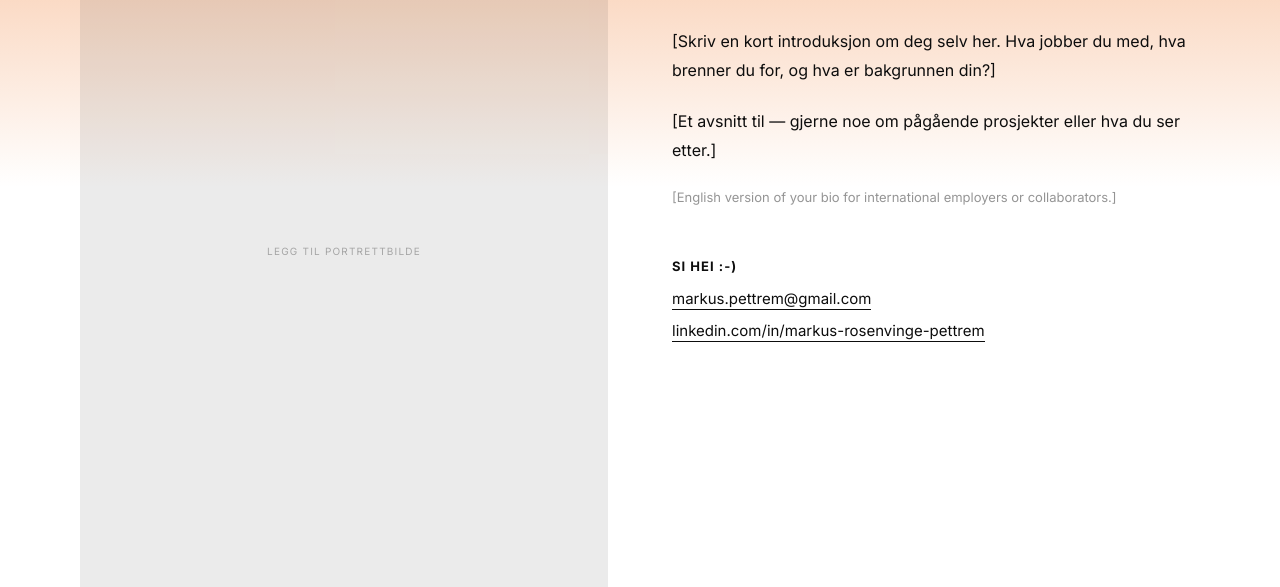
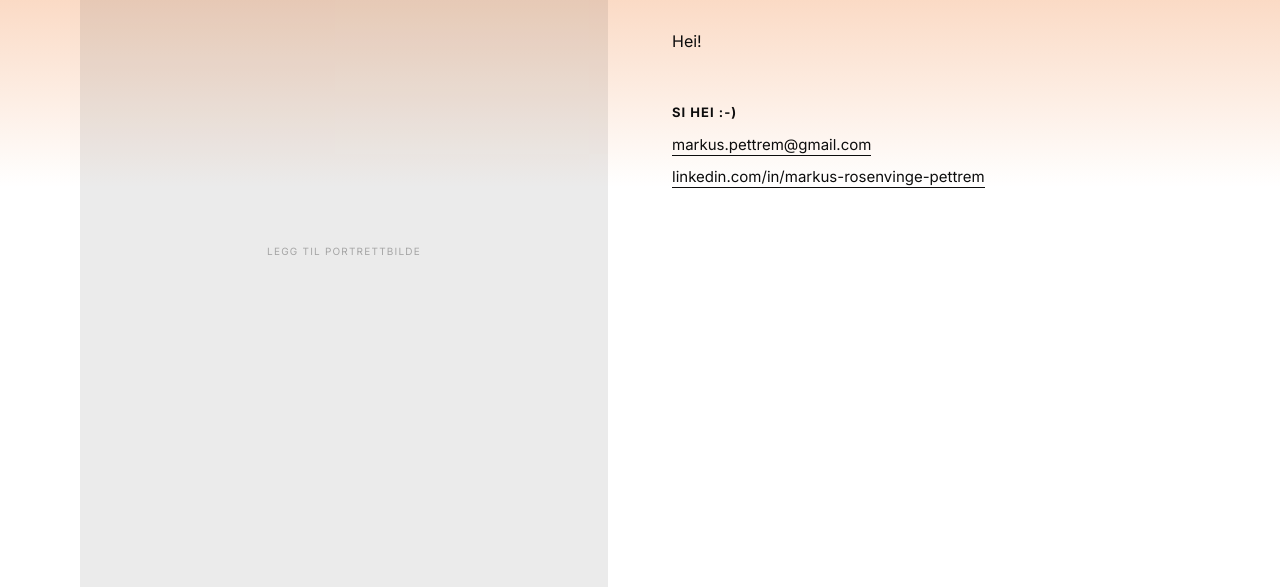
Before and after one commit to mpettrem/markuspettrem, a plain HTML site: page index.html in a window 1280 px wide. Both pictures are taken after a click on the element "Om meg". Shown: the part 213-800 px from the top of the page. Drawn offline with Linux system fonts and the light colour scheme.

Commit message:
Revise bio content in index.html
Updated bio section with a greeting and removed placeholders.

```diff
--- a/index.html
+++ b/index.html
@@ -622,9 +622,9 @@
       </div>
       <div class="om-text">
         <h1 class="om-name">Markus Rosenvinge Pettrém</h1>
-        <p class="om-bio">[Skriv en kort introduksjon om deg selv her. Hva jobber du med, hva brenner du for, og hva er bakgrunnen din?]</p>
-        <p class="om-bio">[Et avsnitt til — gjerne noe om pågående prosjekter eller hva du ser etter.]</p>
-        <p class="om-bio-en">[English version of your bio for international employers or collaborators.]</p>
+        <p class="om-bio">Hei!</p>
+        <p class="om-bio"></p>
+        <p class="om-bio-en"></p>
         <div class="om-contact-title">Si hei :-)</div>
         <a href="mailto:markus.pettrem@gmail.com" class="om-contact-link">markus.pettrem@gmail.com</a><br>
         <a href="https://linkedin.com/in/markus-rosenvinge-pettrem" class="om-contact-link">linkedin.com/in/markus-rosenvinge-pettrem</a>
```
